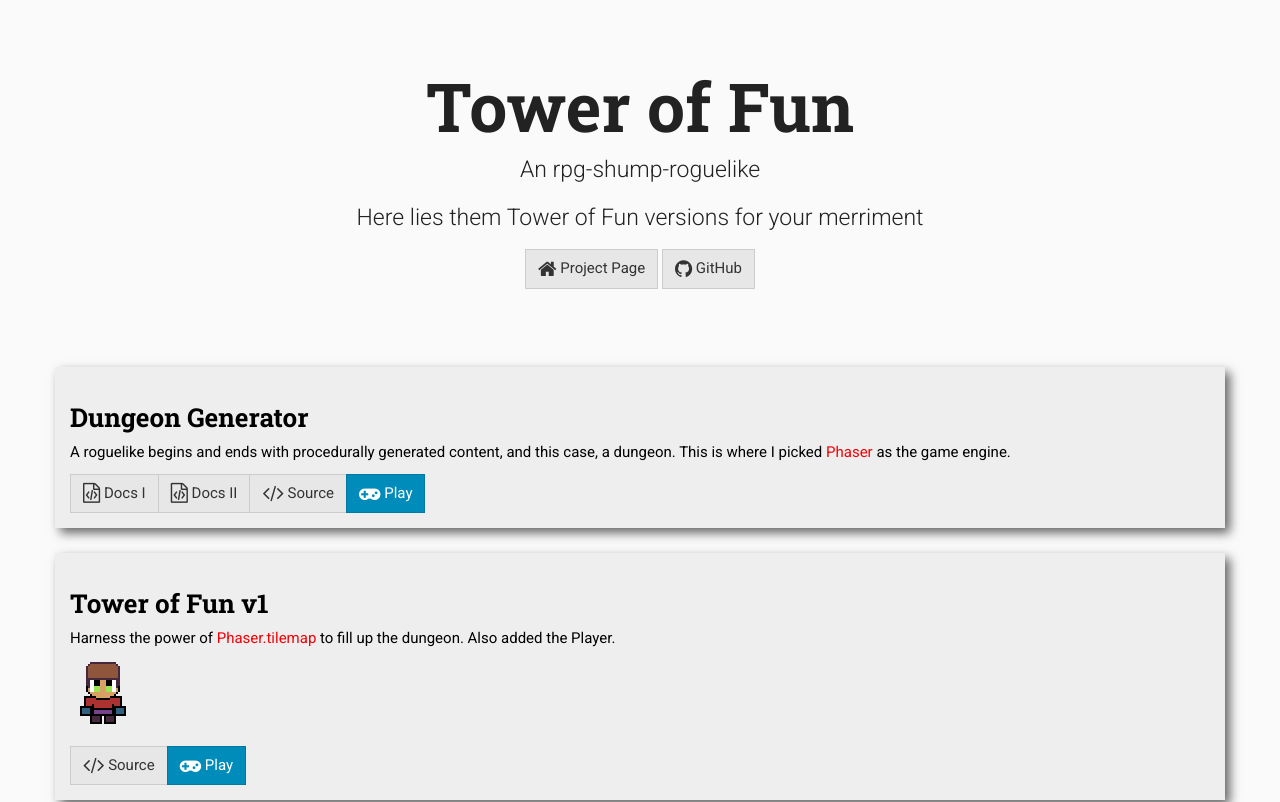
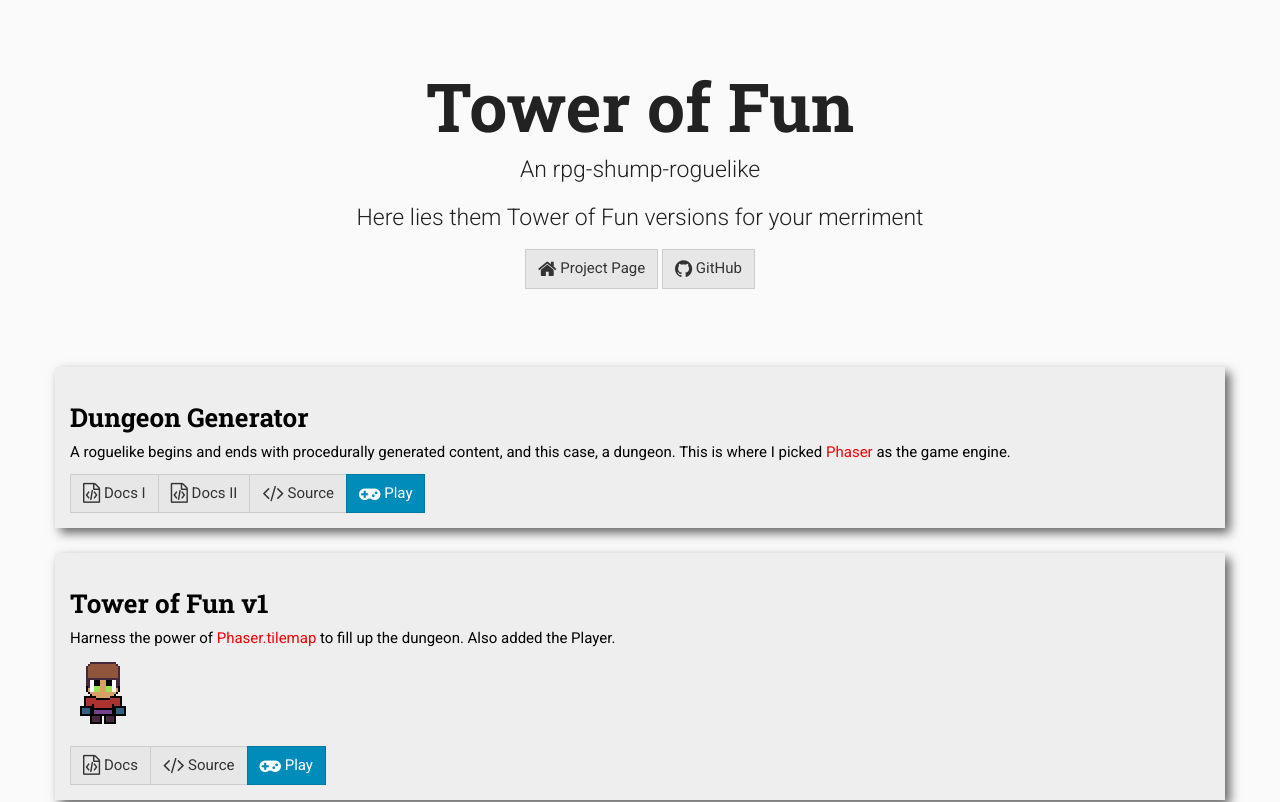
Before and after one commit to SonalPinto/TowerOfFun, a plain HTML site: page index.html in a window 1280 px wide. Shown: the top 802 px of the page. Drawn offline with nearby package versions, Linux system fonts and the light colour scheme.

Commit message:
Updated links to docs in index page

```diff
--- a/index.html
+++ b/index.html
@@ -46,6 +46,7 @@
 	        	<img src="assets/player_soloBig.png" class="img-responsive" alt="Player 1" height="64" width="64">
 	        	<br/>
 	        	<div class="btn-group">
+	        		<a class="btn btn-default" href="http://robotcantalk.blogspot.in/2014/10/tower-of-fun-part-1.html"><i class="fa fa-file-code-o fa-lg"></i> Docs</a>
 	        		<a class="btn btn-default" href="https://github.com/SonalPinto/TowerOfFun/tree/master/games/ToF_v1"><i class="fa fa-code fa-lg"></i> Source</a>
 	        		<a class="btn btn-primary" href="games/ToF_v1/index.html"><i class="fa fa-gamepad fa-lg"></i> Play</a>
 	        	</div>
```
Also changed, not shown: assets/tiles1.png, 1 other file.
